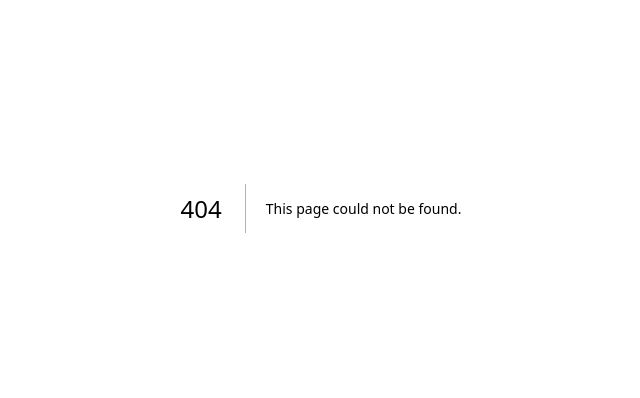
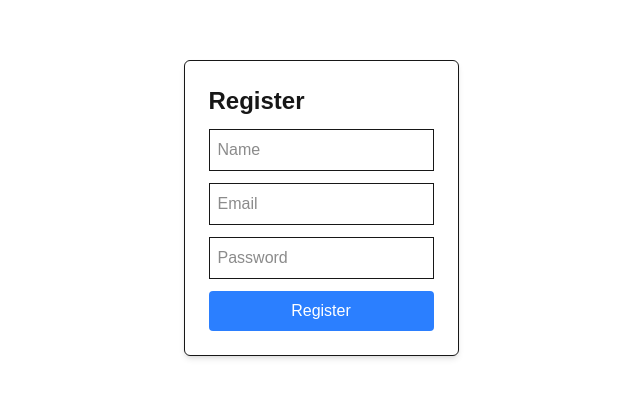
Before and after one commit to phop01/Final_testing3-1, a Next.js app: page /register in a window 1280 px wide. Before the commit this address had no page. Shown: the part 192-590 px from the top of the page, without its empty margins (319-959 px from the left). Built offline with nearby package versions, Linux system fonts and the light colour scheme.

Commit message:
add login and register

```diff
--- /dev/null
+++ b/src/app/login/page.tsx
@@ -0,0 +1,45 @@
+"use client";
+import { useState } from "react";
+
+export default function Login() {
+  const [form, setForm] = useState({ email: "", password: "" });
+
+  const handleChange = (e: React.ChangeEvent<HTMLInputElement>) => {
+    setForm({ ...form, [e.target.name]: e.target.value });
+  };
+
+  const handleSubmit = (e: React.FormEvent) => {
+    e.preventDefault();
+    alert(`Login: ${form.email}`); // ตอนนี้ยังไม่เชื่อม API
+  };
+
+  return (
+    <main className="flex min-h-screen items-center justify-center">
+      <form
+        onSubmit={handleSubmit}
+        className="flex flex-col gap-3 border p-6 rounded-md shadow-md"
+      >
+        <h1 className="text-2xl font-bold">Login</h1>
+        <input
+          type="email"
+          name="email"
+          placeholder="Email"
+          onChange={handleChange}
+          className="border p-2"
+          required
+        />
+        <input
+          type="password"
+          name="password"
+          placeholder="Password"
+          onChange={handleChange}
+          className="border p-2"
+          required
+        />
+        <button type="submit" className="bg-green-500 text-white p-2 rounded">
+          Login
+        </button>
+      </form>
+    </main>
+  );
+}
--- /dev/null
+++ b/src/app/register/page.tsx
@@ -0,0 +1,53 @@
+"use client";
+import { useState } from "react";
+
+export default function Register() {
+  const [form, setForm] = useState({ name: "", email: "", password: "" });
+
+  const handleChange = (e: React.ChangeEvent<HTMLInputElement>) => {
+    setForm({ ...form, [e.target.name]: e.target.value });
+  };
+
+  const handleSubmit = (e: React.FormEvent) => {
+    e.preventDefault();
+    alert(`Register: ${form.name}, ${form.email}`); // ตอนนี้ยังไม่เชื่อม API
+  };
+
+  return (
+    <main className="flex min-h-screen items-center justify-center">
+      <form
+        onSubmit={handleSubmit}
+        className="flex flex-col gap-3 border p-6 rounded-md shadow-md"
+      >
+        <h1 className="text-2xl font-bold">Register</h1>
+        <input
+          type="text"
+          name="name"
+          placeholder="Name"
+          onChange={handleChange}
+          className="border p-2"
+          required
+        />
+        <input
+          type="email"
+          name="email"
+          placeholder="Email"
+          onChange={handleChange}
+          className="border p-2"
+          required
+        />
+        <input
+          type="password"
+          name="password"
+          placeholder="Password"
+          onChange={handleChange}
+          className="border p-2"
+          required
+        />
+        <button type="submit" className="bg-blue-500 text-white p-2 rounded">
+          Register
+        </button>
+      </form>
+    </main>
+  );
+}
```
